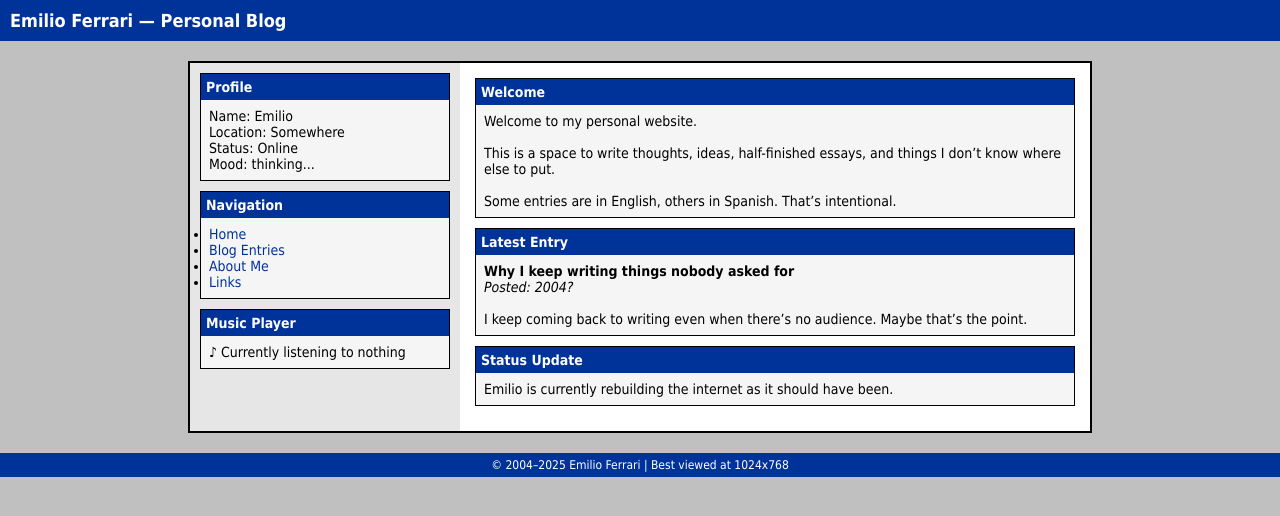
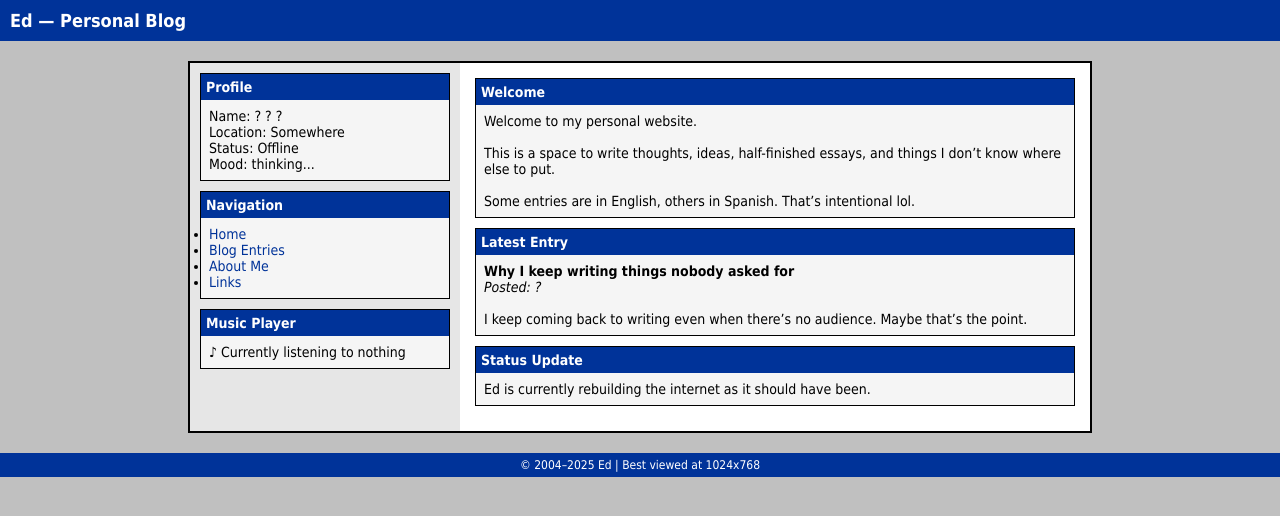
Before and after one commit to ed-notes/ed-notes.github.io, a plain HTML site: page index.html in a window 1280 px wide. Drawn offline with Linux system fonts and the light colour scheme.

Commit message:
index.html

```diff
--- a/index.html
+++ b/index.html
@@ -2,7 +2,7 @@
 <html lang="en">
 <head>
 <meta charset="UTF-8">
-<title>Emilio's Blog</title>
+<title>Ed Blog</title>
 
 <style>
 body {
@@ -92,7 +92,7 @@ a:hover {
 <body>
 
 <div id="topbar">
-  Emilio Ferrari — Personal Blog
+  Ed — Personal Blog
 </div>
 
 <div id="container">
@@ -104,9 +104,9 @@ a:hover {
       <div class="box">
         <h3>Profile</h3>
         <p>
-          Name: Emilio<br>
+          Name: ? ? ?<br>
           Location: Somewhere<br>
-          Status: Online<br>
+          Status: Offline<br>
           Mood: thinking...
         </p>
       </div>
@@ -139,7 +139,7 @@ a:hover {
           half-finished essays, and things I don’t
           know where else to put.<br><br>
           Some entries are in English, others in Spanish.
-          That’s intentional.
+          That’s intentional lol.
         </p>
       </div>
 
@@ -147,7 +147,7 @@ a:hover {
         <h3>Latest Entry</h3>
         <p>
           <strong>Why I keep writing things nobody asked for</strong><br>
-          <em>Posted: 2004?</em><br><br>
+          <em>Posted: ?</em><br><br>
           I keep coming back to writing even when
           there’s no audience. Maybe that’s the point.
         </p>
@@ -156,7 +156,7 @@ a:hover {
       <div class="box">
         <h3>Status Update</h3>
         <p>
-          Emilio is currently rebuilding the internet
+          Ed is currently rebuilding the internet
           as it should have been.
         </p>
       </div>
@@ -167,7 +167,7 @@ a:hover {
 </div>
 
 <div id="footer">
-  © 2004–2025 Emilio Ferrari | Best viewed at 1024x768
+  © 2004–2025 Ed | Best viewed at 1024x768
 </div>
 
 </body>
```
